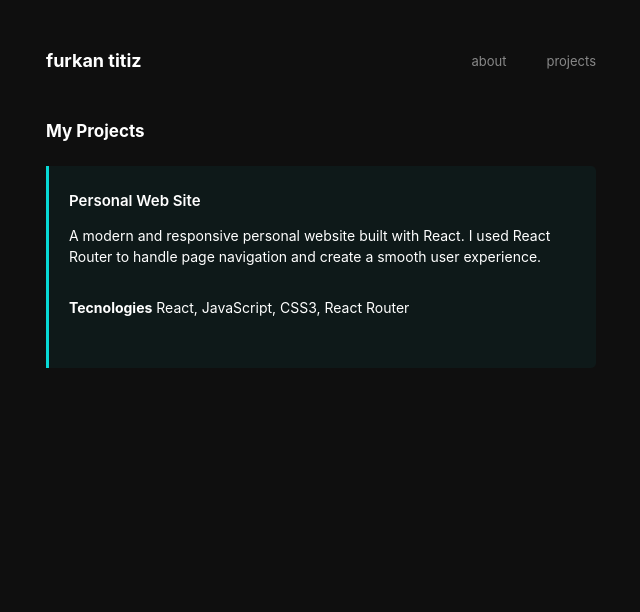
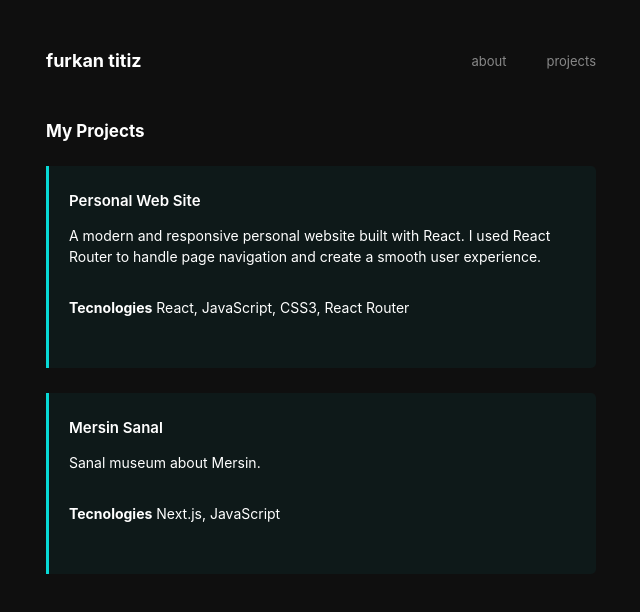
Before and after one commit to qrphy/homepage, a React (Create React App) app: page /projects in a window 1280 px wide. Shown: the top 612 px of the page, without its empty margins (319-959 px from the left). Built offline with nearby package versions, Linux system fonts and the light colour scheme.

Commit message:
update projects page

```diff
--- a/src/components/Projects.js
+++ b/src/components/Projects.js
@@ -16,6 +16,15 @@ function Projects() {
           <strong>Tecnologies</strong> React, JavaScript, CSS3, React Router
         </p>
       </div>
+      <div className="project">
+        <h3>Mersin Sanal</h3>
+        <p>
+          Sanal museum about Mersin.
+        </p>
+        <p>
+          <strong>Tecnologies</strong> Next.js, JavaScript
+        </p>
+      </div>
     </div>
   );
 }
```
